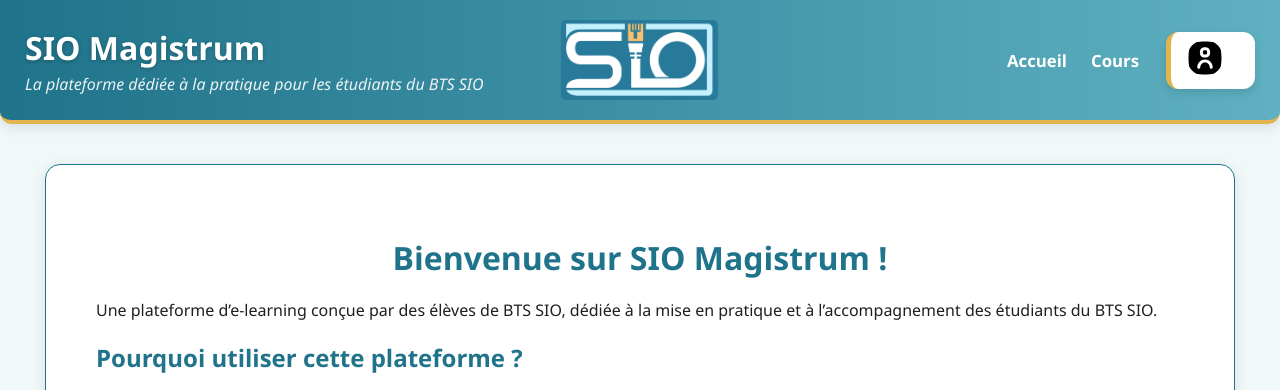
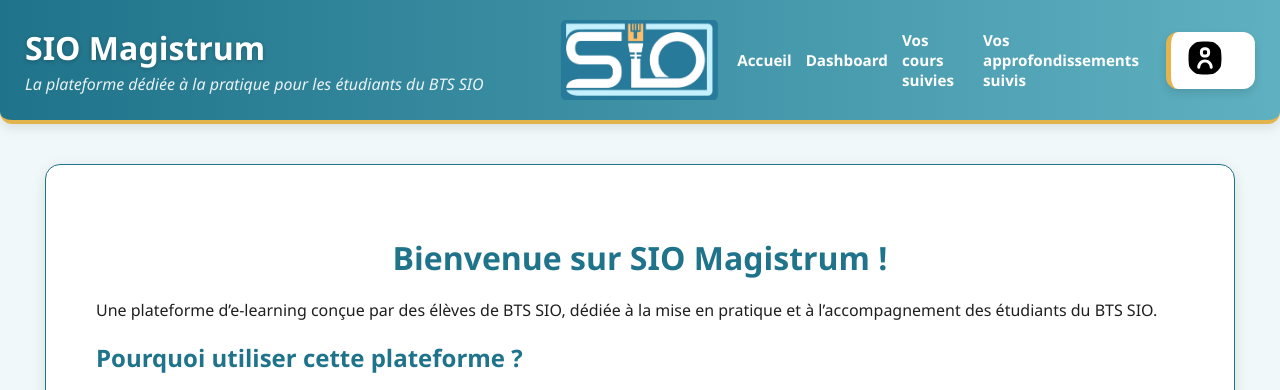
Before and after one commit to Apprentissage-Cours-Stage/SIO-Magistrum, a Django app: page / in a window 1280 px wide. Shown: the top 390 px of the page. Run offline with Django 5.2, Linux system fonts and the light colour scheme; the visitor is signed in with stand-in values (Sample User, id 1).

Commit message:
Mise à jour du header en cas de connexion

```diff
--- a/SIOMagistrum/home/static/partials/header.css
+++ b/SIOMagistrum/home/static/partials/header.css
@@ -75,7 +75,7 @@ header .logo:hover {
 .nav-links {
     display: flex;
     align-items: center;
-    gap: 20px;
+    gap: 10px;
 }
 
 .header-right a {
@@ -83,7 +83,7 @@ header .logo:hover {
     color: #fff;
     text-decoration: none;
     font-weight: 600;
-    font-size: 1.05rem;
+    font-size: 0.95rem;
     padding: 5px 2px;
     transition: color 0.3s ease;
 }
--- a/SIOMagistrum/home/templates/partials/header.html
+++ b/SIOMagistrum/home/templates/partials/header.html
@@ -10,7 +10,19 @@
     <nav class="header-right">
         <div class="nav-links">
             <a href="{% url 'home' %}">Accueil</a>
-            <a href="#">Cours</a>
+            {% if request.user.is_authenticated %}
+                {% if request.user.professeur %}
+                    <a href="{% url 'dashboard:dashboard_prof' %}">Dashboard</a>
+                    <a href="#">Vos Exercices</a>
+                    <a href="#">Vos Classes</a>
+                    <a href="#">Votre Parcours d'entrainement</a>
+                    <a href="#">Vos Approfondissements</a>
+                {% else %}
+                    <a href="#">Dashboard</a>
+                    <a href="#">Vos cours suivies</a>
+                    <a href="#">Vos approfondissements suivis</a>
+                {% endif %}
+            {% endif %}
         </div>
         <section class="login-card">
             <div class="login-image">
```
